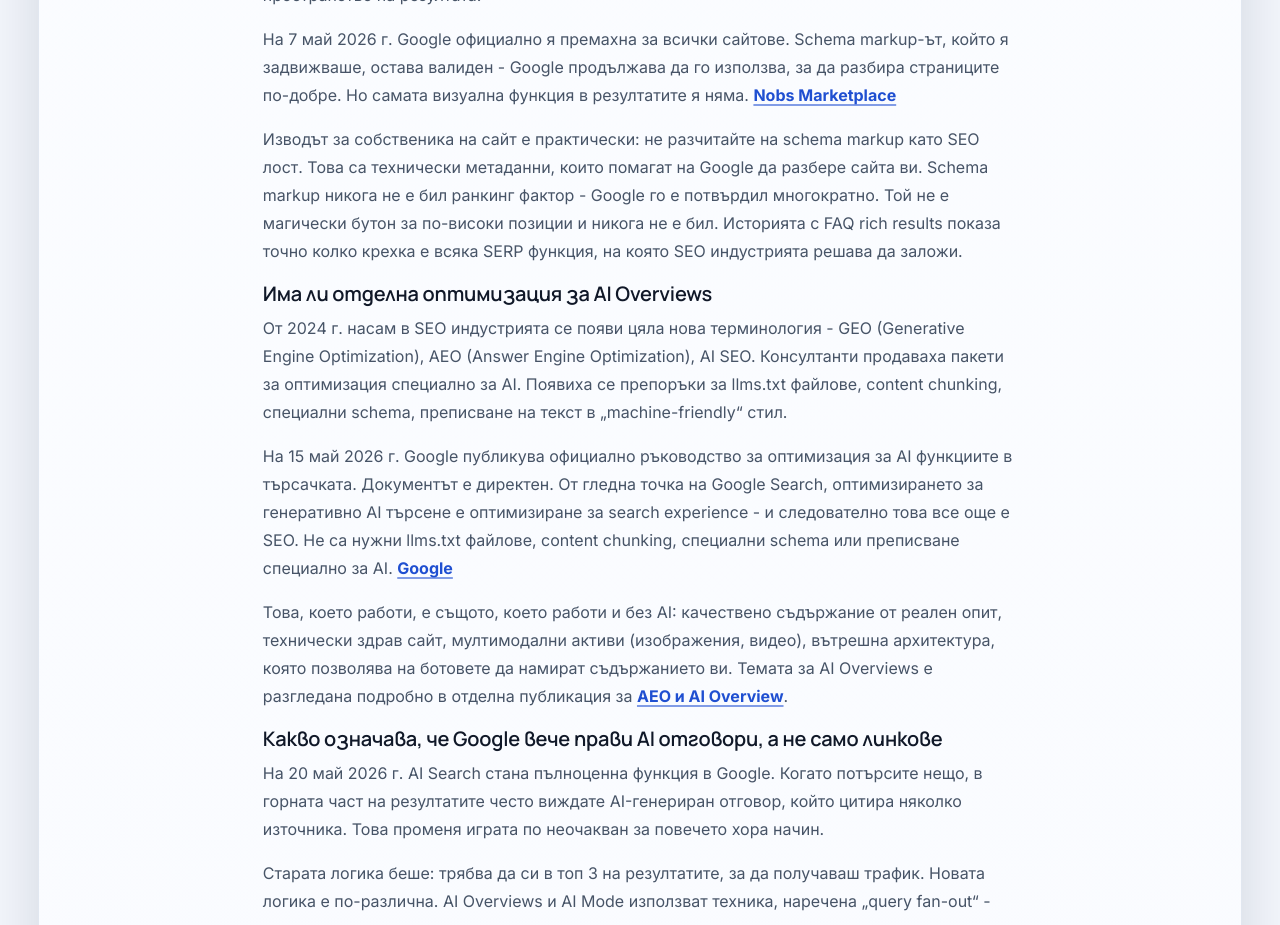
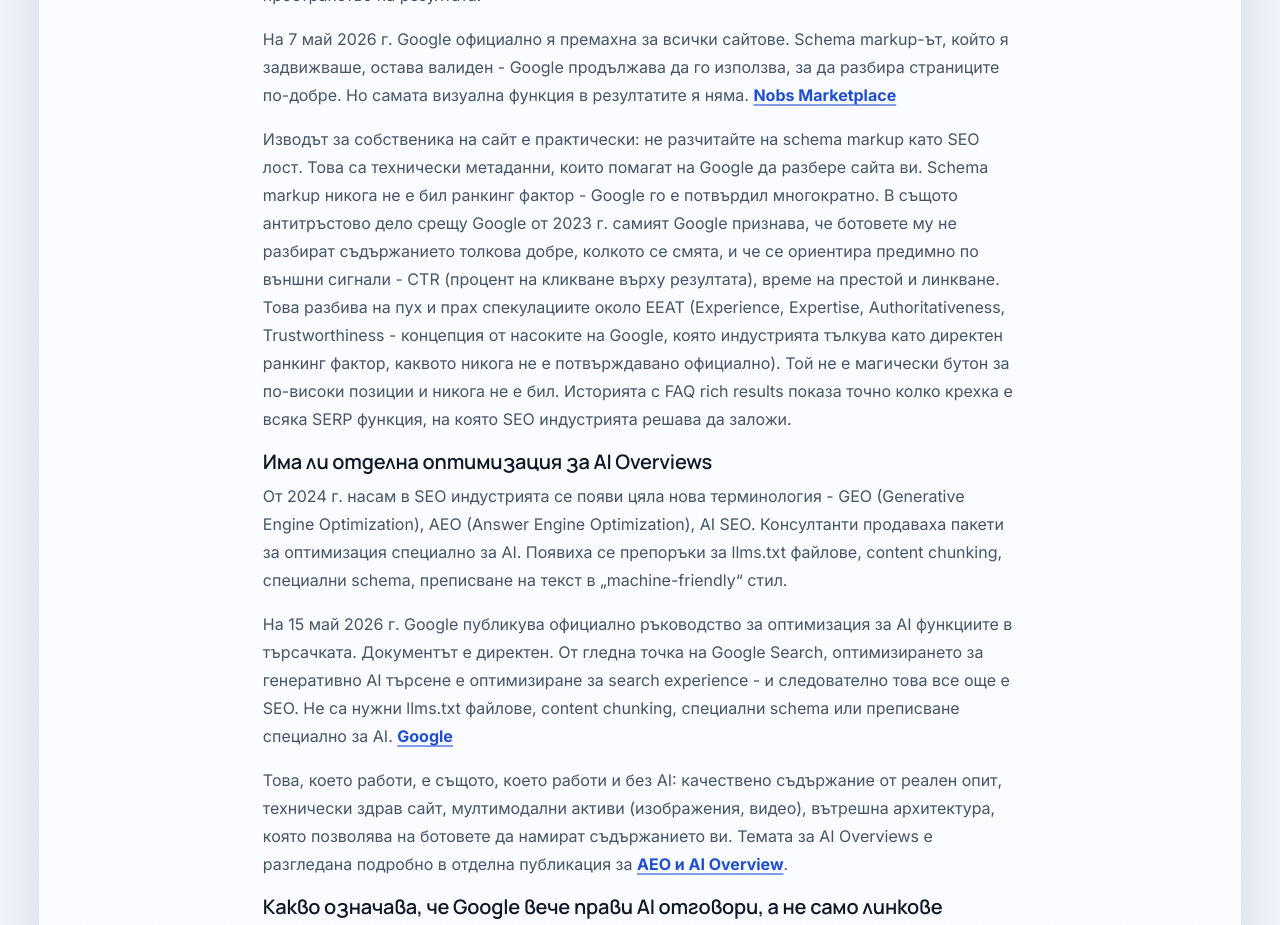
Before and after one commit to inweblife/inweblife, a Next.js app: page /kak-raboti-seo in a window 1280 px wide. Shown: the part 7740-8665 px from the top of the page. Built offline with nearby package versions, Linux system fonts and the light colour scheme; no server answers.

Commit message:
Update kak-raboti-seo.js

```diff
--- a/pages/kak-raboti-seo.js
+++ b/pages/kak-raboti-seo.js
@@ -455,6 +455,12 @@ const KakRabotiSeo = () => {
               Изводът за собственика на сайт е практически: не разчитайте на schema markup като
               SEO лост. Това са технически метаданни, които помагат на Google да разбере сайта ви.
               Schema markup никога не е бил ранкинг фактор - Google го е потвърдил многократно.
+              В същото антитръстово дело срещу Google от 2023 г. самият Google признава, че
+              ботовете му не разбират съдържанието толкова добре, колкото се смята, и че се
+              ориентира предимно по външни сигнали - CTR (процент на кликване върху резултата), време на престой и линкване. Това разбива
+              на пух и прах спекулациите около EEAT (Experience, Expertise, Authoritativeness,
+              Trustworthiness - концепция от насоките на Google, която индустрията тълкува като
+              директен ранкинг фактор, каквото никога не е потвърждавано официално).
               Той не е магически бутон за по-високи позиции и никога не е бил. Историята с FAQ
               rich results показа точно колко крехка е всяка SERP функция, на която SEO индустрията
               решава да заложи.
```
